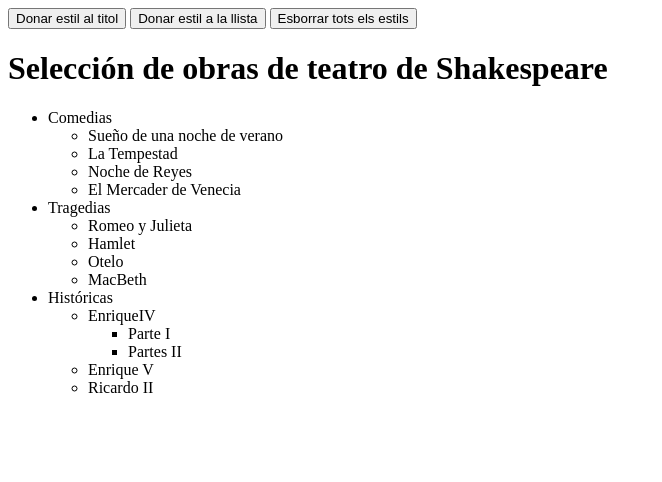
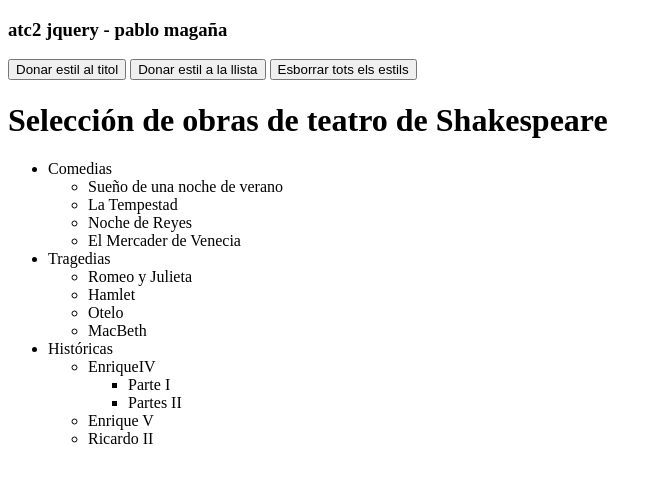
Before and after one commit to pablomagana/jQueryActividades, a plain HTML site: page atc2/ejercicio2jQuery.html in a window 1280 px wide. Shown: the whole page, without its empty margins (0-662 px from the left). Drawn offline with nearby package versions, Linux system fonts and the light colour scheme.

Commit message:
actividad 2

```diff
--- a/atc2/ejercicio2jQuery.html
+++ b/atc2/ejercicio2jQuery.html
@@ -7,6 +7,7 @@
     <script src="https://code.jquery.com/jquery-3.1.1.min.js" charset="utf-8"></script>
 </head>
 <body>
+  <h3>atc2 jquery - pablo magaña</h3>
   <div class="botones">
     <button id="btnTitulo" type="button" name="button">Donar estil al titol</button>
     <button id="btnLista" type="button" name="button">Donar estil a la llista</button>
```
